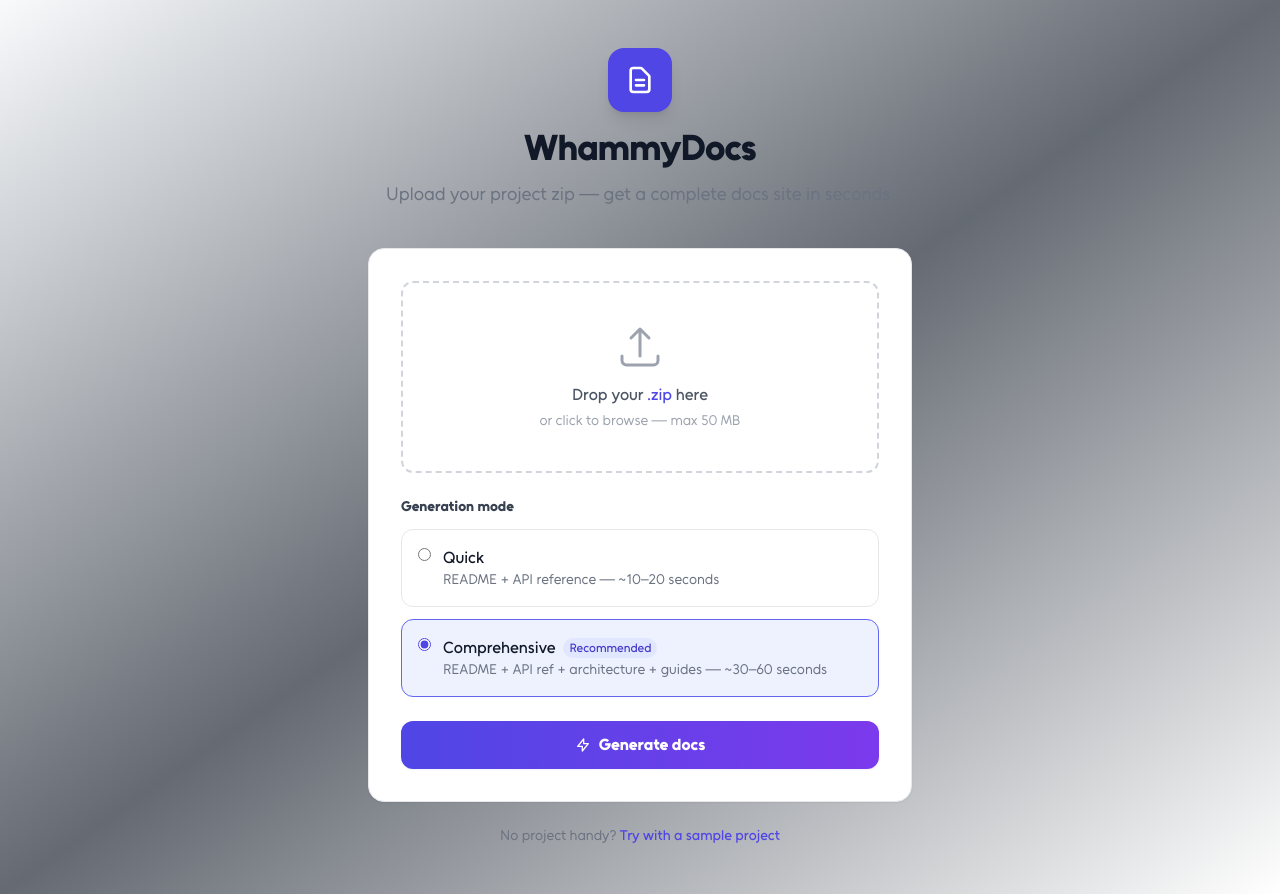
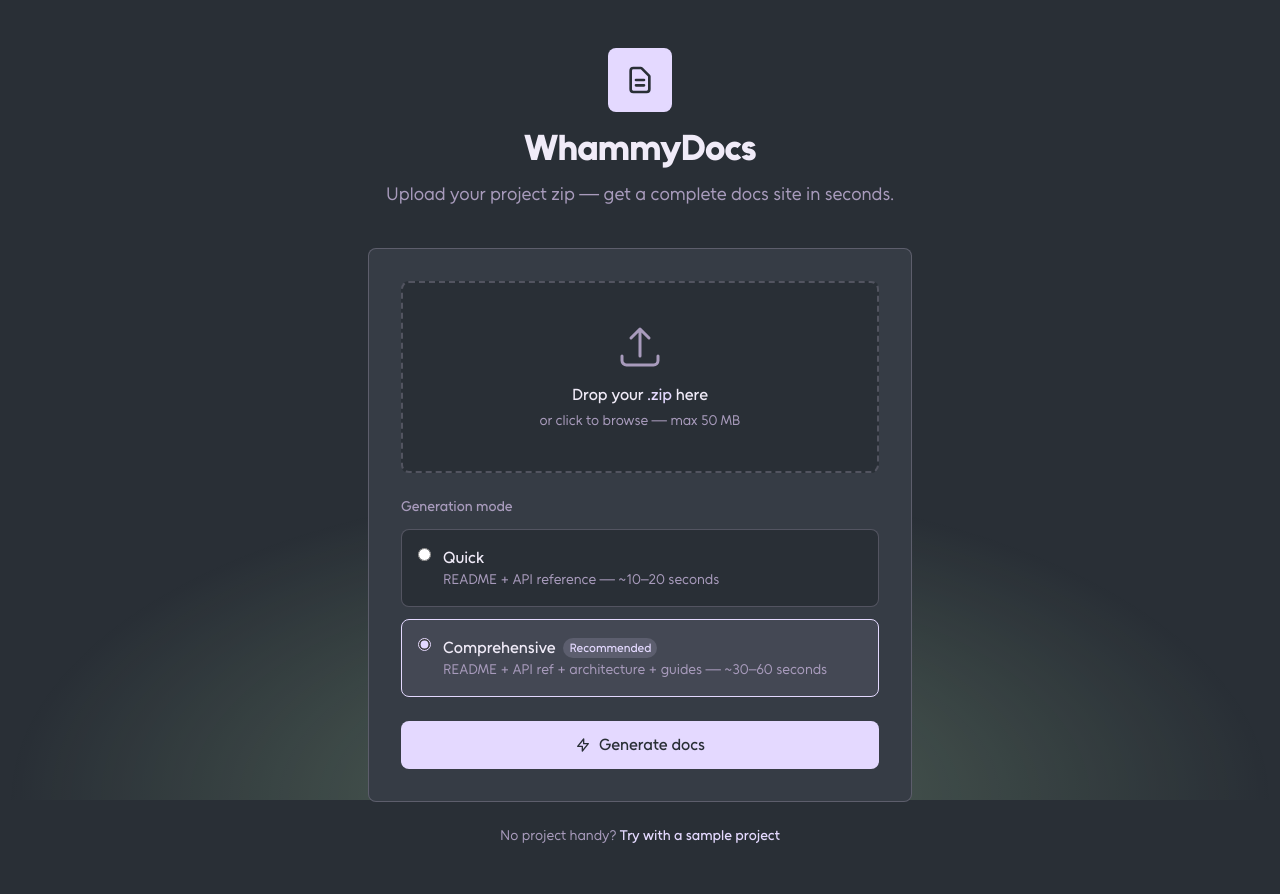
Before and after one commit to nhemant2005/whammy-docs, a FastAPI app: page / in a window 1280 px wide. Run offline with FastAPI, Linux system fonts and the light colour scheme; some libraries are stand-ins or nearby versions.

Commit message:
feat(ui): upload page dark mode + Tea Green radial glow — Issue 16.2
Full Lumina Docs dark theme on upload.html:
- Dark surface card with Thistle border
- Drop zone dark background, Periwinkle dashed border on hover/drag-over
- Primary button uses --color-primary (Periwinkle) with dark text
- Mode selector cards: dark base, Periwinkle active border + tint
- Error banner: dark red tint visible against dark background
- Fixed gradient-seed div: radial Tea Green glow at viewport bottom
- All colours via CSS custom properties — no raw hex in HTML

```diff
--- a/templates/upload.html
+++ b/templates/upload.html
@@ -6,21 +6,97 @@
   <title>WhammyDocs — Generate Your Docs</title>
   <script src="https://cdn.tailwindcss.com"></script>
   <link rel="stylesheet" href="/static/css/theme.css" />
+  <style>
+    .upload-card {
+      background: var(--color-surface);
+      border: 1px solid var(--color-border);
+      border-radius: 8px;
+    }
+    .drop-zone {
+      border: 2px dashed var(--color-border);
+      border-radius: 8px;
+      background: var(--color-base);
+      transition: border-color 0.2s, background 0.2s;
+      cursor: pointer;
+    }
+    .drop-zone:hover, .drop-zone.drag-over {
+      border-color: var(--color-primary);
+      background: rgba(228, 217, 255, 0.05);
+    }
+    .mode-label {
+      display: flex;
+      align-items: flex-start;
+      gap: 0.75rem;
+      padding: 1rem;
+      border-radius: 8px;
+      border: 1px solid var(--color-border);
+      background: var(--color-base);
+      cursor: pointer;
+      transition: border-color 0.2s, background 0.2s;
+    }
+    .mode-label:hover {
+      border-color: var(--color-primary);
+      background: rgba(228, 217, 255, 0.05);
+    }
+    .mode-label:has(input:checked) {
+      border-color: var(--color-primary);
+      background: rgba(228, 217, 255, 0.08);
+    }
+    .btn-primary {
+      width: 100%;
+      padding: 0.75rem 1.5rem;
+      background: var(--color-primary);
+      color: var(--color-base);
+      font-weight: 500;
+      border-radius: 8px;
+      border: none;
+      cursor: pointer;
+      display: flex;
+      align-items: center;
+      justify-content: center;
+      gap: 0.5rem;
+      transition: opacity 0.2s;
+    }
+    .btn-primary:hover { opacity: 0.9; }
+    .btn-primary:disabled { opacity: 0.5; cursor: not-allowed; }
+    .error-banner {
+      background: rgba(220, 38, 38, 0.15);
+      border: 1px solid rgba(220, 38, 38, 0.4);
+      color: #fca5a5;
+      border-radius: 8px;
+      padding: 0.75rem 1rem;
+      font-size: 0.875rem;
+      font-weight: 500;
+    }
+    .gradient-seed {
+      position: fixed;
+      bottom: 0;
+      left: 0;
+      right: 0;
+      height: 40vh;
+      pointer-events: none;
+      z-index: -1;
+      background: radial-gradient(ellipse at bottom, rgba(200, 255, 190, 0.25), transparent 70%);
+    }
+  </style>
 </head>
-<body class="min-h-screen bg-gradient-to-br from-slate-50 via-indigo-50/30 to-white flex items-center justify-center">
+<body class="min-h-screen flex items-center justify-center">
 
-  <div class="w-full max-w-xl mx-auto px-4 py-12">
+  <!-- Tea Green radial glow — introduces brand colour before generation -->
+  <div class="gradient-seed"></div>
+
+  <div class="w-full max-w-xl mx-auto px-4 py-12" style="position: relative; z-index: 1;">
 
     <!-- Hero -->
     <div class="text-center mb-10">
-      <div class="inline-flex items-center justify-center w-16 h-16 rounded-2xl bg-indigo-600 shadow-lg mb-4">
-        <svg class="w-8 h-8 text-white" fill="none" viewBox="0 0 24 24" stroke="currentColor">
+      <div class="inline-flex items-center justify-center w-16 h-16 mb-4" style="background: var(--color-primary); border-radius: 8px;">
+        <svg class="w-8 h-8" style="color: var(--color-base);" fill="none" viewBox="0 0 24 24" stroke="currentColor">
           <path stroke-linecap="round" stroke-linejoin="round" stroke-width="2"
             d="M9 12h6m-6 4h6m2 5H7a2 2 0 01-2-2V5a2 2 0 012-2h5.586a1 1 0 01.707.293l5.414 5.414a1 1 0 01.293.707V19a2 2 0 01-2 2z" />
         </svg>
       </div>
-      <h1 class="text-4xl font-bold text-gray-900 tracking-tight">WhammyDocs</h1>
-      <p class="mt-3 text-gray-500 text-lg">Upload your project zip — get a complete docs site in seconds.</p>
+      <h1 class="text-4xl tracking-tight" style="font-weight: 800; color: var(--color-text);">WhammyDocs</h1>
+      <p class="mt-3 text-lg" style="color: var(--color-text-muted);">Upload your project zip — get a complete docs site in seconds.</p>
     </div>
 
     <!-- Upload form -->
@@ -29,22 +105,22 @@
       method="post"
       enctype="multipart/form-data"
       id="upload-form"
-      class="bg-white rounded-2xl shadow-sm border border-gray-200 p-8 space-y-6"
+      class="upload-card p-8 space-y-6"
     >
 
       <!-- Drag-drop zone -->
       <div
         id="drop-zone"
-        class="border-2 border-dashed border-gray-300 rounded-xl p-10 text-center cursor-pointer hover:border-indigo-400 hover:bg-indigo-50 transition-colors"
+        class="drop-zone p-10 text-center"
         onclick="document.getElementById('file-input').click()"
       >
-        <svg class="mx-auto h-12 w-12 text-gray-400 mb-3" fill="none" stroke="currentColor" viewBox="0 0 24 24">
+        <svg class="mx-auto h-12 w-12 mb-3" style="color: var(--color-text-muted);" fill="none" stroke="currentColor" viewBox="0 0 24 24">
           <path stroke-linecap="round" stroke-linejoin="round" stroke-width="1.5"
             d="M3 16.5v2.25A2.25 2.25 0 005.25 21h13.5A2.25 2.25 0 0021 18.75V16.5m-13.5-9L12 3m0 0l4.5 4.5M12 3v13.5" />
         </svg>
-        <p class="text-gray-600 font-medium">Drop your <span class="text-indigo-600">.zip</span> here</p>
-        <p class="text-sm text-gray-400 mt-1">or click to browse — max 50 MB</p>
-        <p id="file-name" class="mt-3 text-sm font-semibold text-indigo-700 hidden"></p>
+        <p style="color: var(--color-text); font-weight: 500;">Drop your <span style="color: var(--color-primary);">.zip</span> here</p>
+        <p class="text-sm mt-1" style="color: var(--color-text-muted);">or click to browse — max 50 MB</p>
+        <p id="file-name" class="mt-3 text-sm hidden" style="font-weight: 500; color: var(--color-accent);"></p>
       </div>
 
       <input
@@ -58,41 +134,38 @@
 
       <!-- Inline error (server-side) -->
       {% if error %}
-      <p class="text-red-600 text-sm font-medium bg-red-50 border border-red-200 rounded-lg px-4 py-3">{{ error }}</p>
+      <p class="error-banner">{{ error }}</p>
       {% endif %}
 
       <!-- Inline error (client-side) -->
-      <p id="file-error" class="text-red-600 text-sm hidden"></p>
+      <p id="file-error" class="error-banner hidden"></p>
 
       <!-- Mode selector -->
       <fieldset class="space-y-3">
-        <legend class="text-sm font-semibold text-gray-700">Generation mode</legend>
+        <legend class="text-sm" style="font-weight: 500; color: var(--color-text-muted);">Generation mode</legend>
 
-        <label class="flex items-start gap-3 p-4 rounded-xl border border-gray-200 cursor-pointer hover:border-indigo-300 hover:bg-indigo-50 transition-colors has-[:checked]:border-indigo-500 has-[:checked]:bg-indigo-50">
-          <input type="radio" name="mode" value="quick" class="mt-0.5 accent-indigo-600" />
+        <label class="mode-label">
+          <input type="radio" name="mode" value="quick" class="mt-0.5" style="accent-color: var(--color-primary);" />
           <span>
-            <span class="block font-medium text-gray-900">Quick</span>
-            <span class="block text-sm text-gray-500">README + API reference — ~10–20 seconds</span>
+            <span class="block" style="font-weight: 500; color: var(--color-text);">Quick</span>
+            <span class="block text-sm" style="color: var(--color-text-muted);">README + API reference — ~10–20 seconds</span>
           </span>
         </label>
 
-        <label class="flex items-start gap-3 p-4 rounded-xl border border-gray-200 cursor-pointer hover:border-indigo-300 hover:bg-indigo-50 transition-colors has-[:checked]:border-indigo-500 has-[:checked]:bg-indigo-50">
-          <input type="radio" name="mode" value="comprehensive" checked class="mt-0.5 accent-indigo-600" />
+        <label class="mode-label">
+          <input type="radio" name="mode" value="comprehensive" checked class="mt-0.5" style="accent-color: var(--color-primary);" />
           <span>
             <span class="flex items-center gap-2">
-              <span class="block font-medium text-gray-900">Comprehensive</span>
-              <span class="text-xs font-medium px-1.5 py-0.5 rounded-full bg-indigo-100 text-indigo-700">Recommended</span>
+              <span class="block" style="font-weight: 500; color: var(--color-text);">Comprehensive</span>
+              <span class="text-xs px-1.5 py-0.5 rounded-full" style="font-weight: 500; background: rgba(228,217,255,0.15); color: var(--color-primary);">Recommended</span>
             </span>
-            <span class="block text-sm text-gray-500">README + API ref + architecture + guides — ~30–60 seconds</span>
+            <span class="block text-sm" style="color: var(--color-text-muted);">README + API ref + architecture + guides — ~30–60 seconds</span>
           </span>
         </label>
       </fieldset>
 
       <!-- Submit -->
-      <button
-        type="submit"
-        class="w-full py-3 px-6 bg-gradient-to-r from-indigo-600 to-violet-600 hover:from-indigo-700 hover:to-violet-700 text-white font-semibold rounded-xl transition-all shadow-sm disabled:opacity-50 disabled:cursor-not-allowed flex items-center justify-center gap-2"
-      >
+      <button type="submit" class="btn-primary">
         <svg class="h-4 w-4" fill="none" viewBox="0 0 24 24" stroke="currentColor">
           <path stroke-linecap="round" stroke-linejoin="round" stroke-width="2" d="M13 10V3L4 14h7v7l9-11h-7z" />
         </svg>
@@ -102,12 +175,14 @@
     </form>
 
     <!-- Sample project link -->
-    <p class="text-center mt-6 text-sm text-gray-500">
+    <p class="text-center mt-6 text-sm" style="color: var(--color-text-muted);">
       No project handy?
       <button
         type="button"
         onclick="document.getElementById('sample-form').submit()"
-        class="text-indigo-600 hover:underline font-medium"
+        style="color: var(--color-primary); font-weight: 500; background: none; border: none; cursor: pointer;"
+        onmouseover="this.style.textDecoration='underline'"
+        onmouseout="this.style.textDecoration='none'"
       >Try with a sample project</button>
     </p>
 
@@ -144,11 +219,11 @@
     }
 
     const zone = document.getElementById('drop-zone');
-    zone.addEventListener('dragover', e => { e.preventDefault(); zone.classList.add('border-indigo-400', 'bg-indigo-50'); });
-    zone.addEventListener('dragleave', () => zone.classList.remove('border-indigo-400', 'bg-indigo-50'));
+    zone.addEventListener('dragover', e => { e.preventDefault(); zone.classList.add('drag-over'); });
+    zone.addEventListener('dragleave', () => zone.classList.remove('drag-over'));
     zone.addEventListener('drop', e => {
       e.preventDefault();
-      zone.classList.remove('border-indigo-400', 'bg-indigo-50');
+      zone.classList.remove('drag-over');
       const input = document.getElementById('file-input');
       input.files = e.dataTransfer.files;
       showFileName(input);
```
